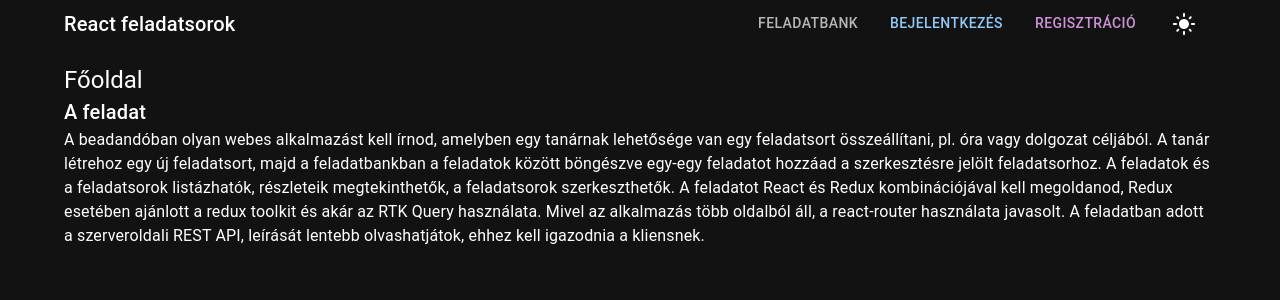
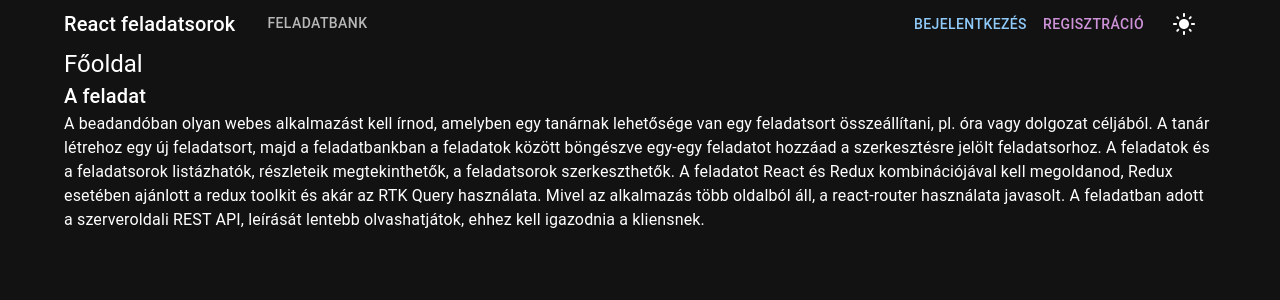
Before and after one commit to kamka427/React-Feladatsorok, a React (Create React App) app in the folder client/: page / in a window 1280 px wide. Shown: the top 300 px of the page. Built offline with nearby package versions, Linux system fonts and the light colour scheme.

Commit message:
Rework NavBar

```diff
--- a/client/src/navigation/NavBar.js
+++ b/client/src/navigation/NavBar.js
@@ -1,39 +1,55 @@
-import { Button, Container, Divider, Link, Tab, Tabs } from "@mui/material";
+import {
+  Button,
+  Container,
+  Divider,
+  Link,
+  Stack,
+  Tab,
+  Tabs,
+} from "@mui/material";
 import { Link as RouterLink } from "react-router-dom";
 
 import LightModeIcon from "@mui/icons-material/LightMode";
 import DarkModeIcon from "@mui/icons-material/DarkMode";
-import { useState } from "react";
+import { useContext, useEffect, useRef, useState } from "react";
 
 import { useDispatch, useSelector } from "react-redux";
 import { logout, selectLoggedInUser } from "../state/authSlice";
 import { Box } from "@mui/system";
 import AccountCircleIcon from "@mui/icons-material/AccountCircle";
+
 export const NavBar = ({ isDark, setTheme }) => {
-  const currentRoute = window.location.pathname;
-  const [currentTab, setCurrentTab] = useState(
-    currentRoute !== "/" ? currentRoute : false
-  );
+  const user = useSelector(selectLoggedInUser);
+
   const dispatch = useDispatch();
 
-  const user = useSelector(selectLoggedInUser);
+  const [activeTab, setActiveTab] = useState(false);
 
-  const handleChange = (event, newValue) => {
-    setCurrentTab(newValue);
+  const handleTabChange = (event, newValue) => {
+    setActiveTab(newValue);
   };
 
   const resetTab = () => {
-    setCurrentTab(false);
+    setActiveTab(false);
   };
+
+  const currentRoute = window.location.pathname;
 
   return (
     <>
-      <Container
+      <Container>
+        <Box
           sx={{
             display: "flex",
             justifyContent: "space-between",
             alignItems: "center",
-          marginBottom: 2,
+          }}
+        >
+          <Stack
+            direction="row"
+            sx={{
+              alignItems: "center",
+              gap: 2,
             }}
           >
             <Link
@@ -46,13 +62,7 @@ export const NavBar = ({ isDark, setTheme }) => {
             >
               React feladatsorok
             </Link>
-
-        <Box
-          sx={{
-            display: "flex",
-          }}
-        >
-          <Tabs value={currentTab} onChange={handleChange}>
+            <Tabs value={activeTab} onChange={handleTabChange}>
               <Tab
                 label="Feladatbank"
                 value="/feladatbank"
@@ -75,8 +85,12 @@ export const NavBar = ({ isDark, setTheme }) => {
                   to="/szerkesztett"
                 />
               )}
+            </Tabs>
+          </Stack>
+          <Stack direction="row">
             {!user && (
-              <Tab
+              <>
+                <Button
                   label="Bejelentkezés"
                   value="/bejelentkezes"
                   component={RouterLink}
@@ -84,10 +98,12 @@ export const NavBar = ({ isDark, setTheme }) => {
                   sx={{
                     color: "primary.main",
                   }}
-              />
-            )}
-            {!user && (
-              <Tab
+                  onClick={resetTab}
+                >
+                  Bejelentkezés
+                </Button>
+
+                <Button
                   label="Regisztráció"
                   value="/regisztracio"
                   component={RouterLink}
@@ -95,23 +111,29 @@ export const NavBar = ({ isDark, setTheme }) => {
                   sx={{
                     color: "secondary.main",
                   }}
-              />
+                  onClick={resetTab}
+                >
+                  Regisztráció
+                </Button>
+              </>
             )}
             {user && (
-              <Tab
+              <Button
                 label="Kijelentkezés"
                 value="/kijelentkezes"
                 component={RouterLink}
                 to="/"
-                onClick={() => dispatch(logout())}
+                onClick={() => {
+                  dispatch(logout());
+                  resetTab();
+                }}
                 sx={{
                   color: "error.main",
                 }}
               >
                 Kijelentkezés
-              </Tab>
+              </Button>
             )}
-          </Tabs>
             {user && (
               <Button component={RouterLink} to="/profil" color="inherit">
                 <AccountCircleIcon />
@@ -125,6 +147,7 @@ export const NavBar = ({ isDark, setTheme }) => {
             >
               {isDark ? <LightModeIcon /> : <DarkModeIcon />}
             </Button>
+          </Stack>
         </Box>
       </Container>
     </>
```
Lines whose indentation alone changed are shown as unchanged.
